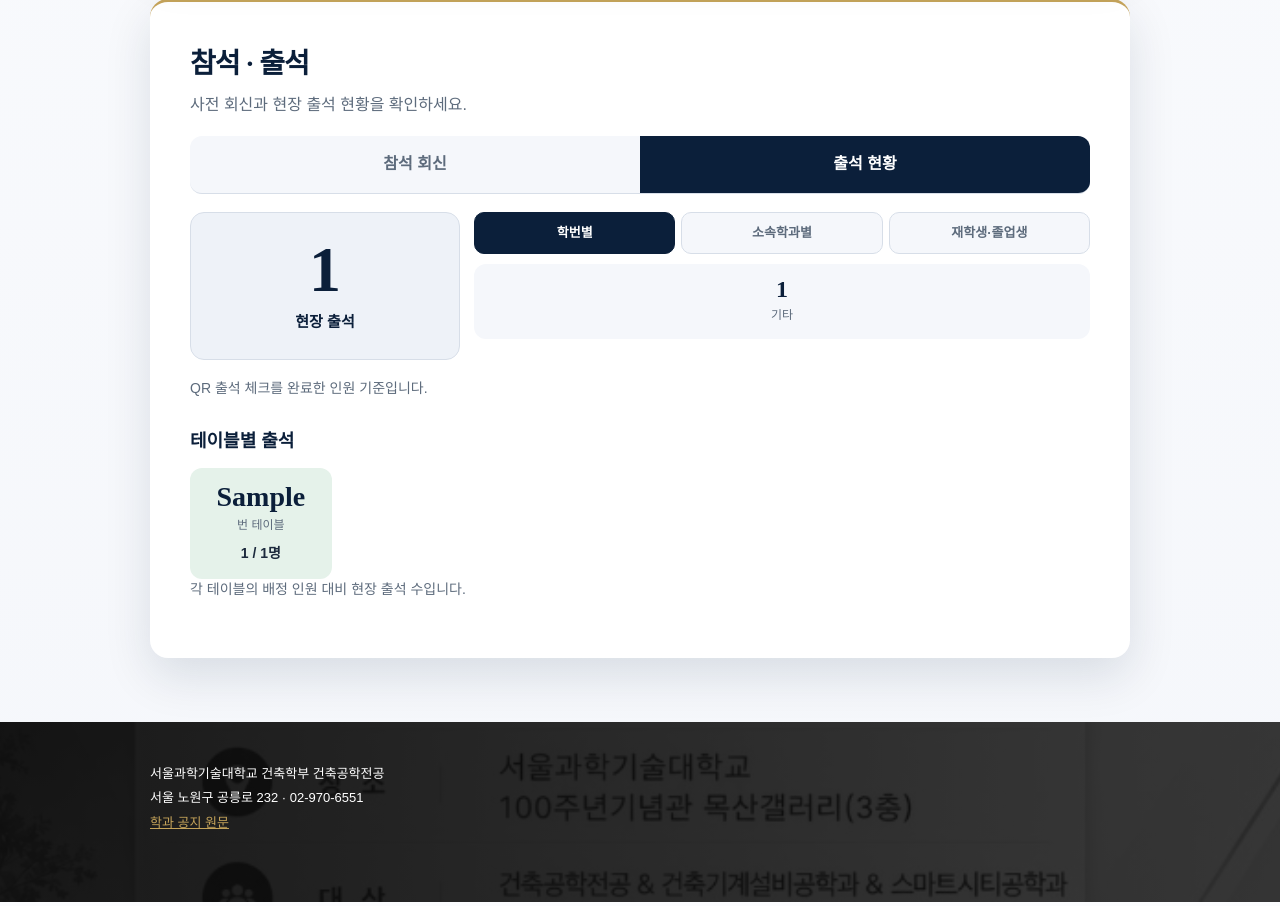
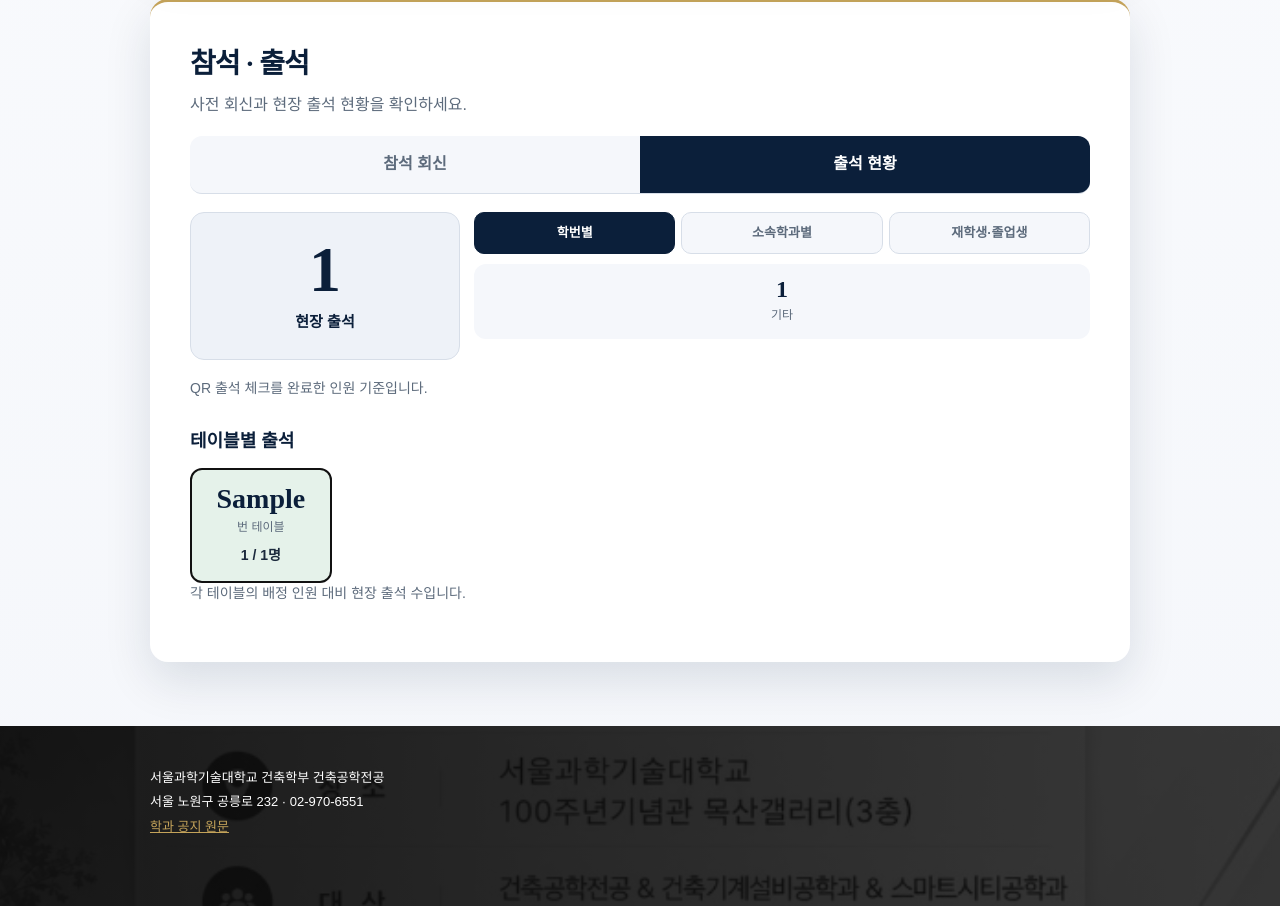
Before and after one commit to kim0930/homecomingday, a Flask app: page / in a window 1280 px wide, after a click on "출석 현황". Shown: the part 1145-2051 px from the top of the page. Run offline with Flask 3, Linux system fonts and the light colour scheme; tables that the repository leaves empty hold one stand-in row (values such as "Sample post"); some web fonts are replaced.

Commit message:
Highlight fully checked-in tables with a black border.

```diff
--- a/docs/styles.css
+++ b/docs/styles.css
@@ -260,12 +260,14 @@ h1 {
 .table-status-card {
   padding: 14px 10px;
   background: var(--paper-2);
+  border: 2px solid transparent;
   border-radius: 12px;
   text-align: center;
 }
 
 .table-status-card.is-full {
   background: #e5f2ea;
+  border: 2px solid #111;
 }
 
 .table-status-card strong {
--- a/static/styles.css
+++ b/static/styles.css
@@ -260,12 +260,14 @@ h1 {
 .table-status-card {
   padding: 14px 10px;
   background: var(--paper-2);
+  border: 2px solid transparent;
   border-radius: 12px;
   text-align: center;
 }
 
 .table-status-card.is-full {
   background: #e5f2ea;
+  border: 2px solid #111;
 }
 
 .table-status-card strong {
```
